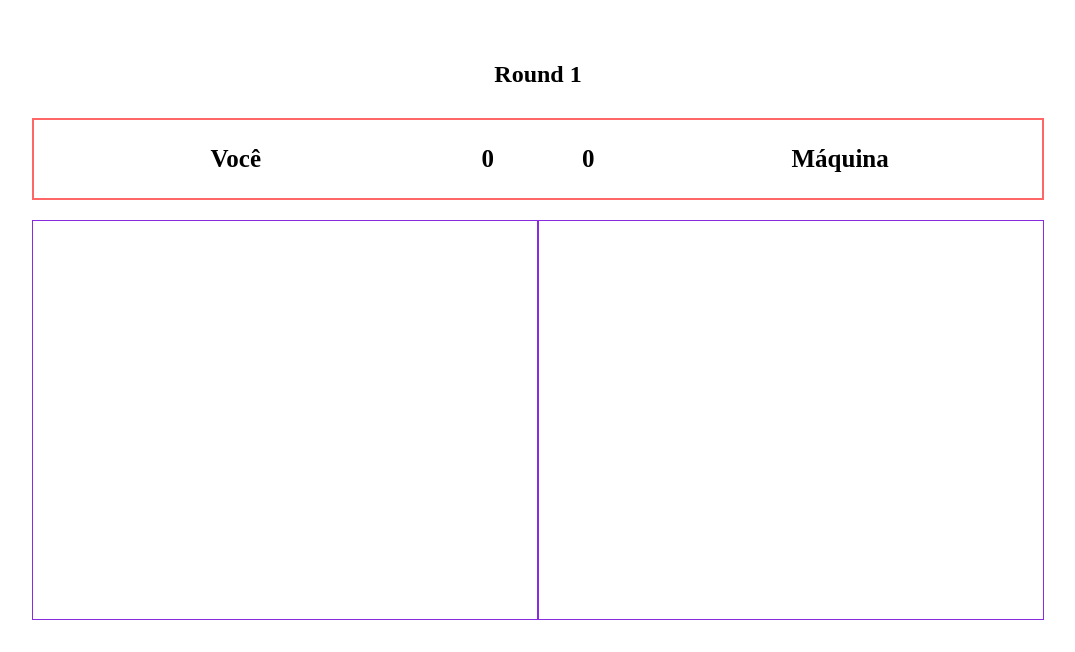
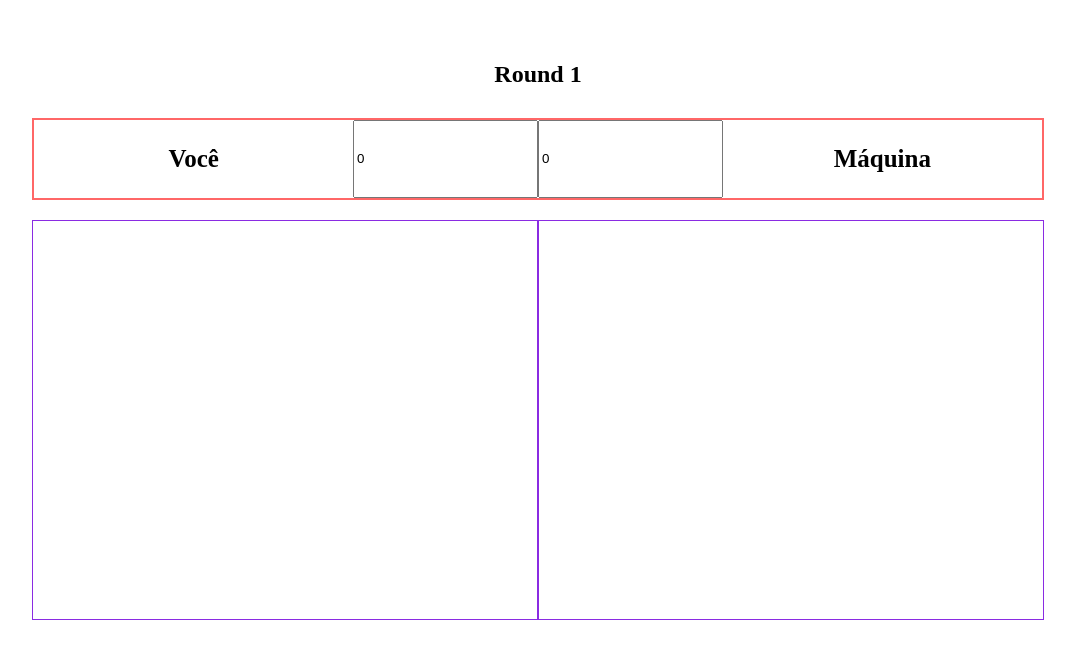
Before and after one commit to marcelx-silva/rps, a plain HTML site: page index.html in a window 1280 px wide. Shown: the part 128-780 px from the top of the page, without its empty margins (102-1177 px from the left). Drawn offline with Linux system fonts and the light colour scheme.

Commit message:
trocado paragrafo por input

```diff
--- a/index.html
+++ b/index.html
@@ -16,8 +16,8 @@
         <div class="game-screen">
             <div class="scoreboard">
                 <p class="scoreboard-you">Você</p>
-                <p id="score-you">0</p>
-                <p id="score-machine">0</p>
+                <input type="number" value="0" id="score-you" readonly>
+                <input type="number" value="0" id="score-machine" readonly>
                 <p class="scoreboard-machine">Máquina</p>
             </div>
             <div class="game">
@@ -54,4 +54,6 @@
     </main>
     <footer></footer>
 </body>
+<script src="./rps.js">
+</script>
 </html>
```
